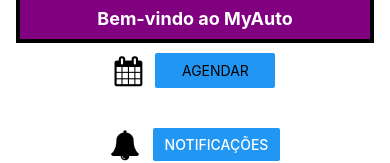
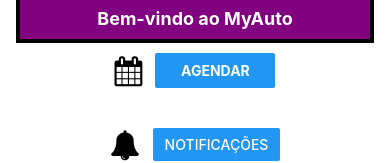
Before and after one commit to SENAISP-Unid601-Projetos/MyAuto, a React Native app in the folder FRONT/: screen / in a window 390 px wide. Shown: the part 279-442 px from the top of the page. Built offline with nearby package versions, Linux system fonts and the light colour scheme.

Commit message:
Agendamento do dia

```diff
--- a/FRONT/Agendamento.js
+++ b/FRONT/Agendamento.js
@@ -44,7 +44,7 @@
             <TouchableOpacity
               style={{ ...styles.openButton, backgroundColor: '#2196F3' }}
               onPress={() => {
-                setModalVisible(false);
+                setModalVisible(false),console.log("Dia Agendado: "+ selectedDay);
               }}
             >
               <Text style={styles.textStyle}>Fechar</Text>
--- a/FRONT/App.js
+++ b/FRONT/App.js
@@ -34,7 +34,7 @@
         <View style={styles.buttonWithIcon}>
       <Icon name="calendar" size={30} color="black" style={styles.icon} />
       <TouchableOpacity onPress={() => setAgendamentoVisible(true)} style={styles.footerButton} >
-        <Text>AGENDAR</Text>
+        <Text style={styles.ButtonText}>AGENDAR</Text>
       </TouchableOpacity>
       </View>
       </View>
@@ -124,6 +124,11 @@
     alignItems: 'center',
     justifyContent: 'center',
   },
+  ButtonText: {
+    fontSize: 14,
+    fontWeight: 'bold',
+    color: 'white',
+  },
   buttonContainer: {
     marginBottom: 24,
   },
```
